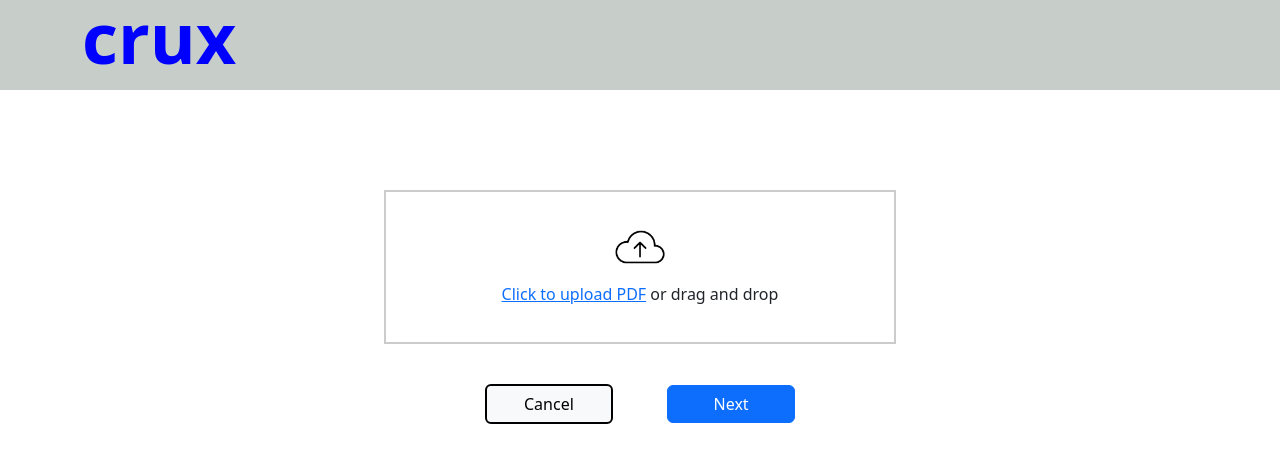
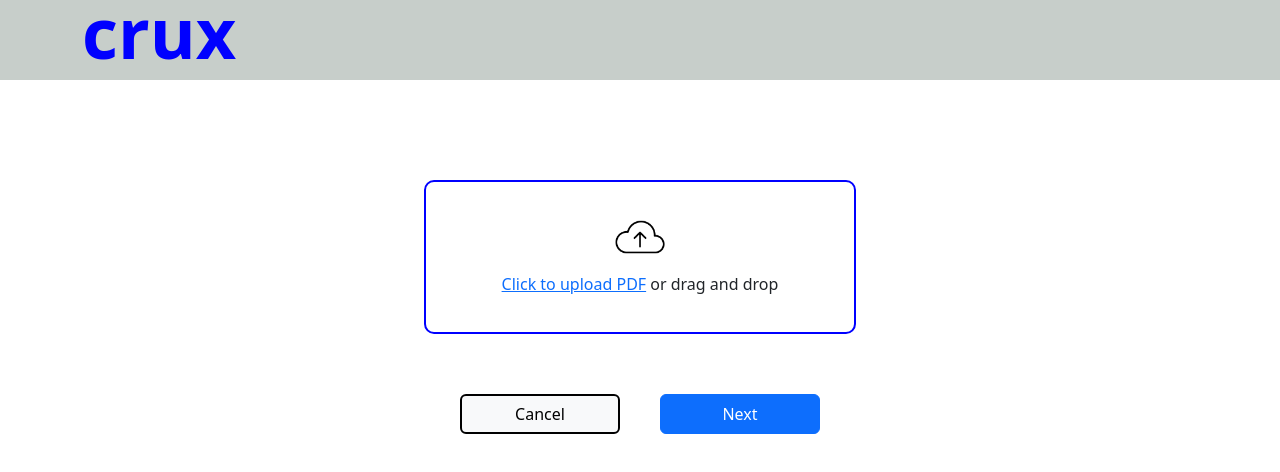
Before and after one commit to AakibAlam/cv-shortlister-frontend, a React (Vite) app: page / in a window 1280 px wide. Shown: the top 472 px of the page. Built offline with nearby package versions, Linux system fonts and the light colour scheme.

Commit message:
updated styling

```diff
--- a/src/App.css
+++ b/src/App.css
@@ -1,4 +1,4 @@
 .navbar {
   background-color: rgba(199, 206, 202, 0.999);
-  height: 90px;
+  height: 80px;
 }
--- a/src/FileUpload.jsx
+++ b/src/FileUpload.jsx
@@ -1,6 +1,7 @@
 import React, { useState, useRef, useEffect } from "react";
 import dragDrop from "../public/static/drag-and-drop-icon.jpg";
 import Button from "react-bootstrap/Button";
+import { Row, Col } from "react-bootstrap";
 import FileCard from "./ResumeCard";
 import OverlayCard from "./RoleForm";
 import axios from "axios";
@@ -76,17 +77,28 @@ const FileUploadComponent = () => {
   };
 
   return (
-    <div style={{ textAlign: "center" }}>
+    <>
+      <Row>
+        <Col sm={4}></Col>
+        <Col
+          sm={4}
+          style={{
+            display: "flex",
+            flexDirection: "column",
+            alignItems: "center",
+            textAlign: "center",
+          }}
+        >
           <div
             onDrop={handleDrop}
             onDragOver={handleDragOver}
             style={{
-          border: "2px solid #ccc",
+              border: "2px solid blue",
               padding: "20px",
               marginTop: "100px",
               marginBottom: "20px",
-          display: "inline-block",
-          width: "40%",
+              borderRadius: "10px",
+              width: "27rem",
             }}
           >
             <img src={dragDrop} alt="Drag and Drop" style={{ width: "70px" }} />
@@ -101,7 +113,7 @@ const FileUploadComponent = () => {
               accept=".pdf"
               multiple
               onChange={handleFileChange}
-          style={{ display: "none", width: "80%" }}
+              style={{ display: "none" }}
               ref={fileInputRef}
             />
           </div>
@@ -115,13 +127,17 @@ const FileUploadComponent = () => {
               ))}
             </div>
           )}
-      <div style={{ margin: "20px" }}>
+
+          <div
+            style={{ margin: "20px" }}
+            className="d-flex justify-content-between"
+          >
             <Button
               variant="light"
               style={{
-            width: "8rem",
-            border: "2px solid #000", // Add black border
-            marginRight: "50px",
+                width: "10rem",
+                border: "2px solid #000",
+                margin: "20px",
               }}
               onClick={handleOnCancel}
             >
@@ -129,7 +145,7 @@ const FileUploadComponent = () => {
             </Button>{" "}
             <Button
               variant="primary"
-          style={{ width: "8rem" }}
+              style={{ width: "10rem", margin: "20px" }}
               onClick={handleNextButtonClick}
             >
               Next
@@ -142,7 +158,10 @@ const FileUploadComponent = () => {
               onSubmit={handleSubmit}
             />
           )}
-    </div>
+        </Col>
+        <Col sm={4}></Col>
+      </Row>
+    </>
   );
 };
 
--- a/src/ResumeCard.jsx
+++ b/src/ResumeCard.jsx
@@ -5,7 +5,7 @@ import { faFilePdf, faTimesCircle } from "@fortawesome/free-solid-svg-icons";
 
 const FileCard = ({ file, onDelete }) => {
   return (
-    <Card style={{ width: "40%", margin: "auto" }}>
+    <Card style={{ width: "27rem", margin: "auto" }}>
       <Card.Body
         style={{
           display: "flex",
--- a/src/RoleForm.jsx
+++ b/src/RoleForm.jsx
@@ -57,7 +57,7 @@ const OverlayCard = ({ onClose, selectedFiles, onSubmit }) => {
           padding: "20px",
           borderRadius: "10px",
           position: "relative",
-          width: "40%",
+          width: "28rem",
           textAlign: "left",
         }}
       >
@@ -102,7 +102,7 @@ const OverlayCard = ({ onClose, selectedFiles, onSubmit }) => {
             margin: "0 auto",
             padding: "10px",
             width: "100%",
-            height: "100px",
+            height: "120px",
             resize: "vertical",
           }}
           placeholder="e.g. I joined Crux's Customer Success team to help them scale their checkout product. I focused mainly on onboarding new customers and resolving new complaints"
```
Lines whose indentation alone changed are shown as unchanged.
